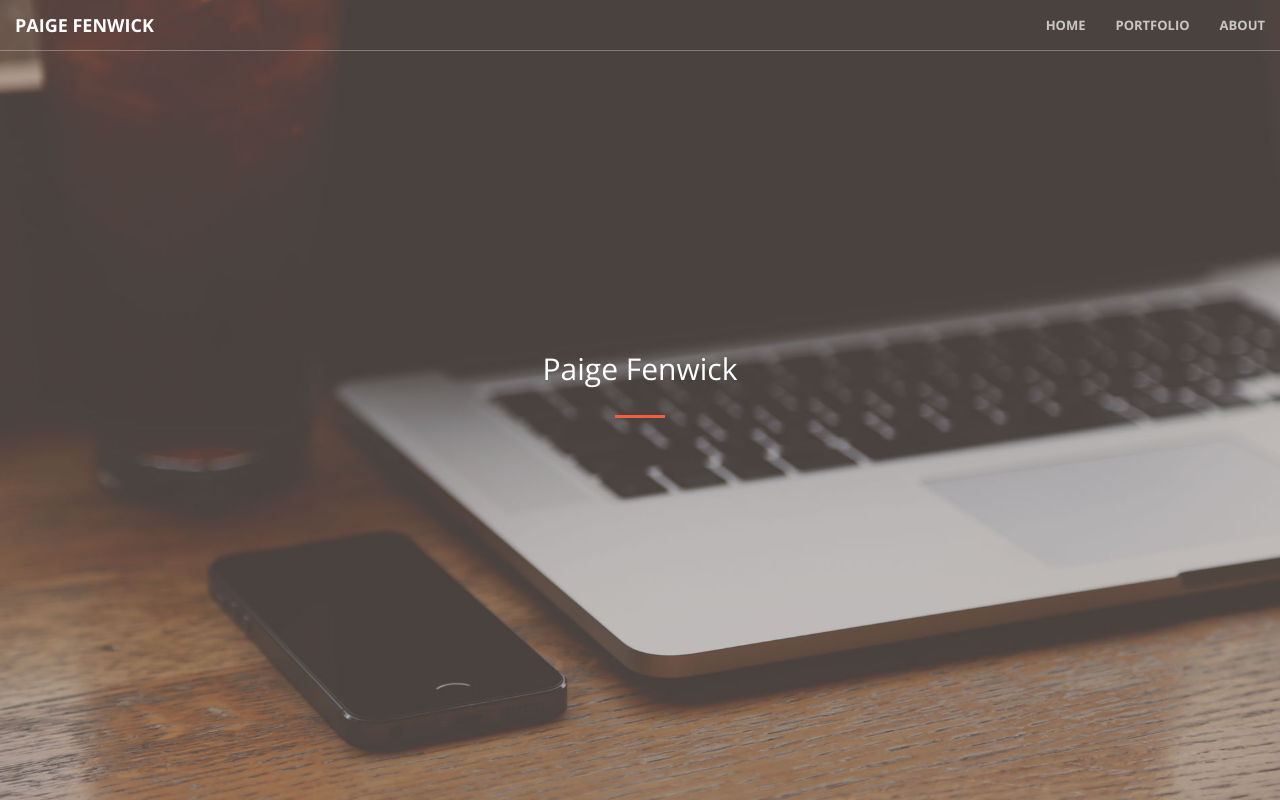
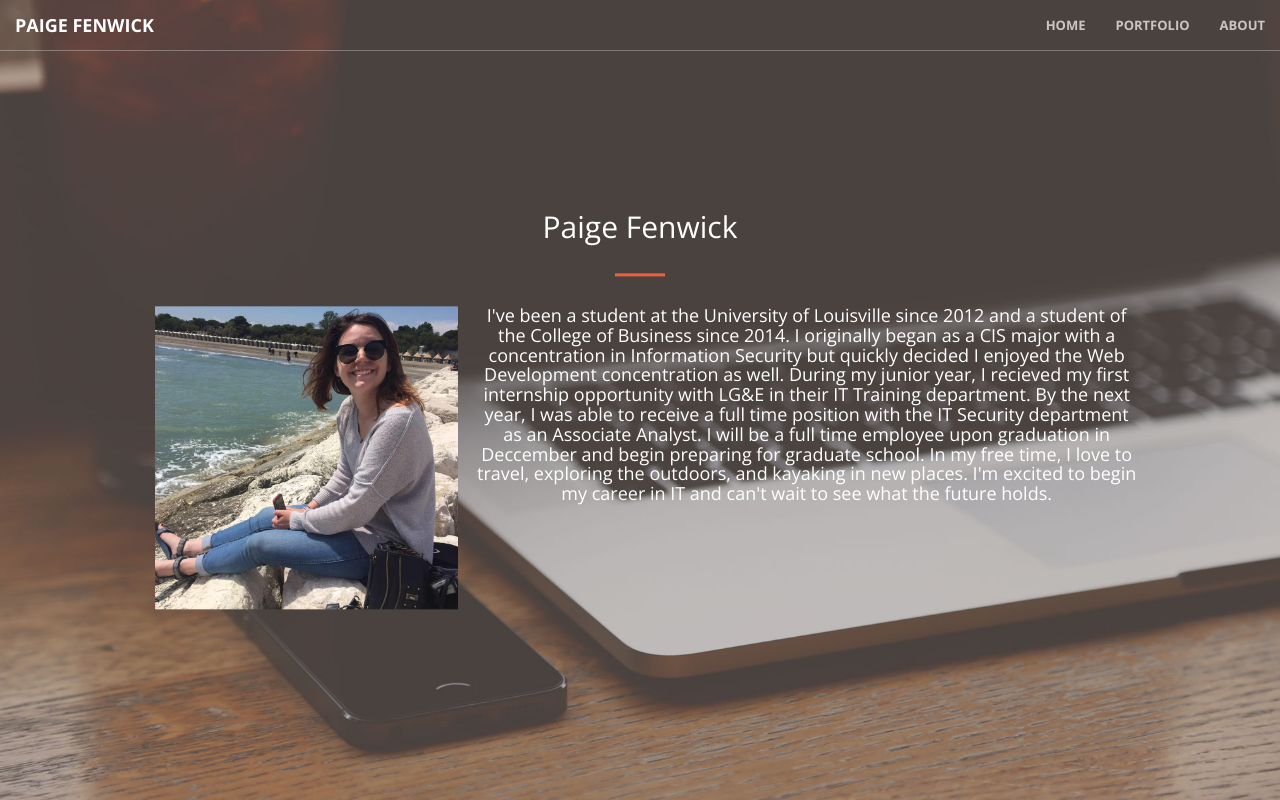
Before and after one commit to paigefenwick/paigefenwick.github.io, a plain HTML site: page About.html in a window 1280 px wide. Drawn offline with nearby package versions, Linux system fonts and the light colour scheme.

Commit message:
updated about page

```diff
--- a/About.html
+++ b/About.html
@@ -68,10 +68,15 @@
             <div class="header-content-inner">
                 <h2>Paige Fenwick</h2>
                 <hr>
-                <p></p>
+                <img src="img/portfolio/paige.jpg" class="col-lg-4 col-sm-6">
+                <h4>I've been a student at the University of Louisville since 2012 and a student of the College of Business since 2014. I originally began as a CIS major with a concentration in Information Security but quickly decided I enjoyed the Web Development concentration as well. During my junior year, I recieved my first internship opportunity with LG&E in their IT Training department. By the next year, I was able to receive a full time position with the IT Security department as an Associate Analyst. I will be a full time employee upon graduation in Deccember and begin preparing for graduate school. In my free time, I love to travel, exploring the outdoors, and kayaking in new places. I'm excited to begin my career in IT and can't wait to see what the future holds. </h4>
+            </div>
+
             </div>
         </div>
     </header>
+
+
 
      <!-- jQuery -->
     <script src="js/jquery.js"></script>
```
Also changed, not shown: img/portfolio/paige.jpg (added).
